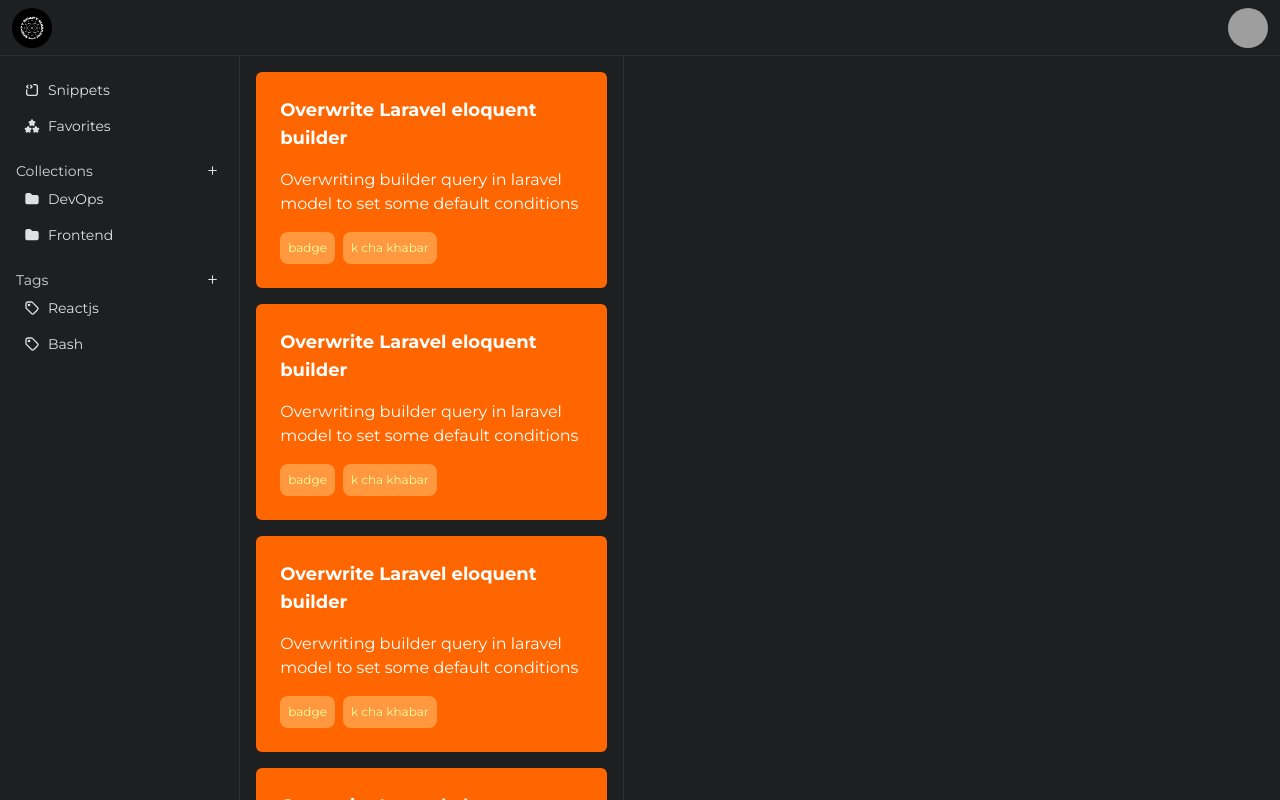
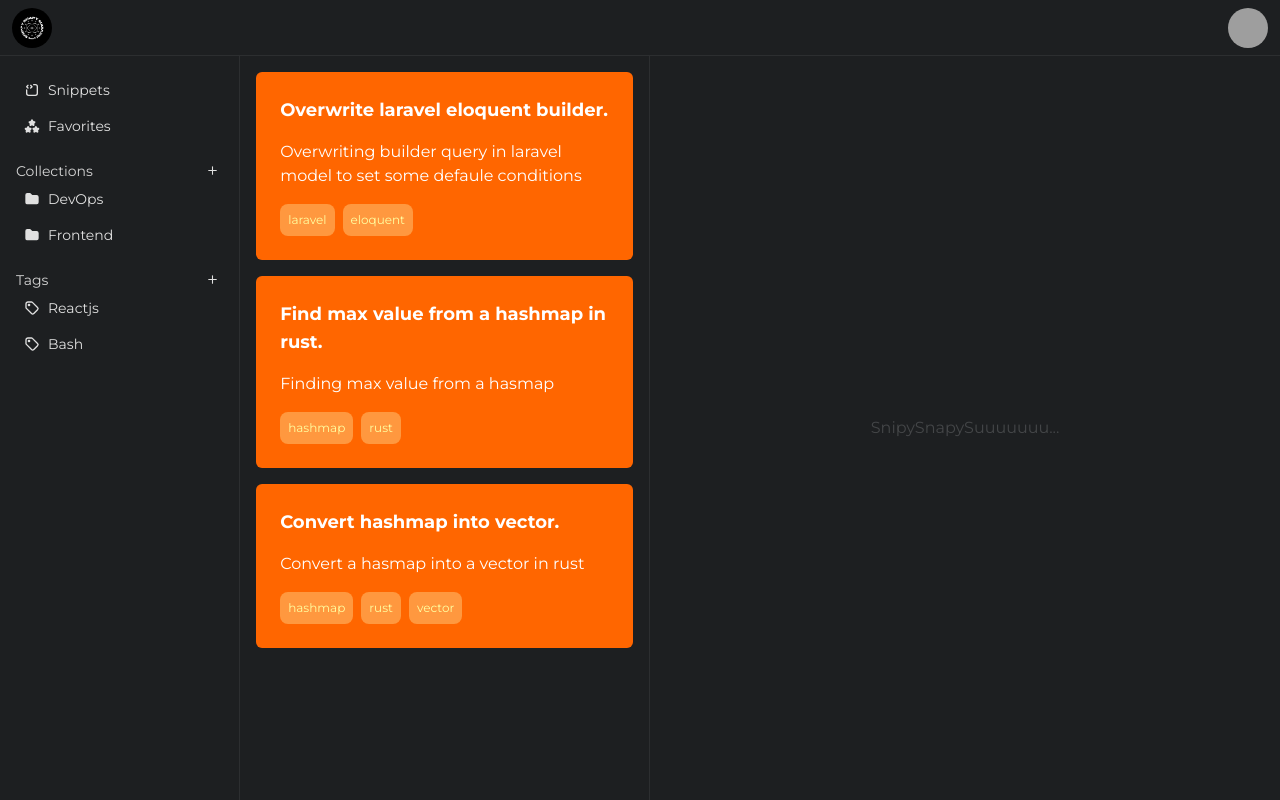
Before and after one commit to shivajichalise/snippysnapysuu, a React (Vite) app in the folder frontend/: page / in a window 1280 px wide. Built offline with nearby package versions, Linux system fonts and the light colour scheme; grey boxes are pictures that could not be loaded; a web font is replaced by a local one.

Commit message:
adding data to card from config file: mimicking dynamic behaviour

```diff
--- a/frontend/src/components/Card.tsx
+++ b/frontend/src/components/Card.tsx
@@ -1,18 +1,15 @@
 import Badge from "./Badge"
+import CardProps from "../types/CardProps"
 
-const Card = () => {
+const Card = (props: CardProps) => {
   return (
     <div className='bg-primary-300 w-full cursor-pointer rounded-md p-4 text-white hover:mb-[5px] hover:mt-[-5px]'>
-      <div className='p-2 text-lg font-bold'>
-        Overwrite Laravel eloquent builder
-      </div>
-      <div className='p-2'>
-        Overwriting builder query in laravel model to set some default
-        conditions
-      </div>
+      <div className='p-2 text-lg font-bold'>{props.title}</div>
+      <div className='p-2'>{props.description}</div>
       <div className='flex gap-2 p-2'>
-        <Badge text='badge' type='primary' rounded />
-        <Badge text='k cha khabar' type='primary' rounded />
+        {props.tags.map((tag) => (
+          <Badge key={tag} text={tag} type='primary' rounded />
+        ))}
       </div>
     </div>
   )
--- a/frontend/src/components/Content.tsx
+++ b/frontend/src/components/Content.tsx
@@ -1,9 +1,11 @@
 import LeftContent from "./LeftContent"
+import RightContent from "./RightContent"
 
 const Content = () => {
   return (
-    <div className='bg-300 w-full'>
+    <div className='bg-300 flex w-full'>
       <LeftContent />
+      <RightContent />
     </div>
   )
 }
--- a/frontend/src/components/LeftContent.tsx
+++ b/frontend/src/components/LeftContent.tsx
@@ -1,13 +1,12 @@
+import snippets from "../config/snippets"
 import Card from "./Card"
 
 const LeftContent = () => {
   return (
-    <div className='border-200 flex h-[calc(100vh-3.5rem)] w-96 flex-col gap-4 overflow-y-scroll border-r p-4'>
-      <Card />
-      <Card />
-      <Card />
-      <Card />
-      <Card />
+    <div className='border-200 flex h-[calc(100vh-3.5rem)] flex-col gap-4 overflow-y-scroll border-r p-4'>
+      {snippets.map((snippet) => (
+        <Card key={snippet.id} {...snippet} />
+      ))}
     </div>
   )
 }
--- /dev/null
+++ b/frontend/src/components/RightContent.tsx
@@ -0,0 +1,17 @@
+import { useState } from "react"
+
+const RightContent = () => {
+  const snippet = useState(null)
+
+  return (
+    <div className='flex w-full items-center justify-center p-4'>
+      {snippet ? (
+        <h1 className='text-100'>SnipySnapySuuuuuuu...</h1>
+      ) : (
+        <h1 className='text-100'>Right content</h1>
+      )}
+    </div>
+  )
+}
+
+export default RightContent
--- /dev/null
+++ b/frontend/src/config/snippets.ts
@@ -0,0 +1,26 @@
+const snippets = [
+  {
+    id: 1,
+    title: "Overwrite laravel eloquent builder.",
+    description:
+      "Overwriting builder query in laravel model to set some defaule conditions",
+    snippets: ["code 1", "code 2", "code 3"],
+    tags: ["laravel", "eloquent"],
+  },
+  {
+    id: 2,
+    title: "Find max value from a hashmap in rust.",
+    description: "Finding max value from a hasmap",
+    snippets: ["code 1", "code 2", "code 3"],
+    tags: ["hashmap", "rust"],
+  },
+  {
+    id: 3,
+    title: "Convert hashmap into vector.",
+    description: "Convert a hasmap into a vector in rust",
+    snippets: ["code 1", "code 2", "code 3"],
+    tags: ["hashmap", "rust", "vector"],
+  },
+]
+
+export default snippets
--- /dev/null
+++ b/frontend/src/types/CardProps.ts
@@ -0,0 +1,9 @@
+interface CardProps {
+  id: number
+  title: string
+  description: string
+  snippets: string[]
+  tags: string[]
+}
+
+export default CardProps
```
